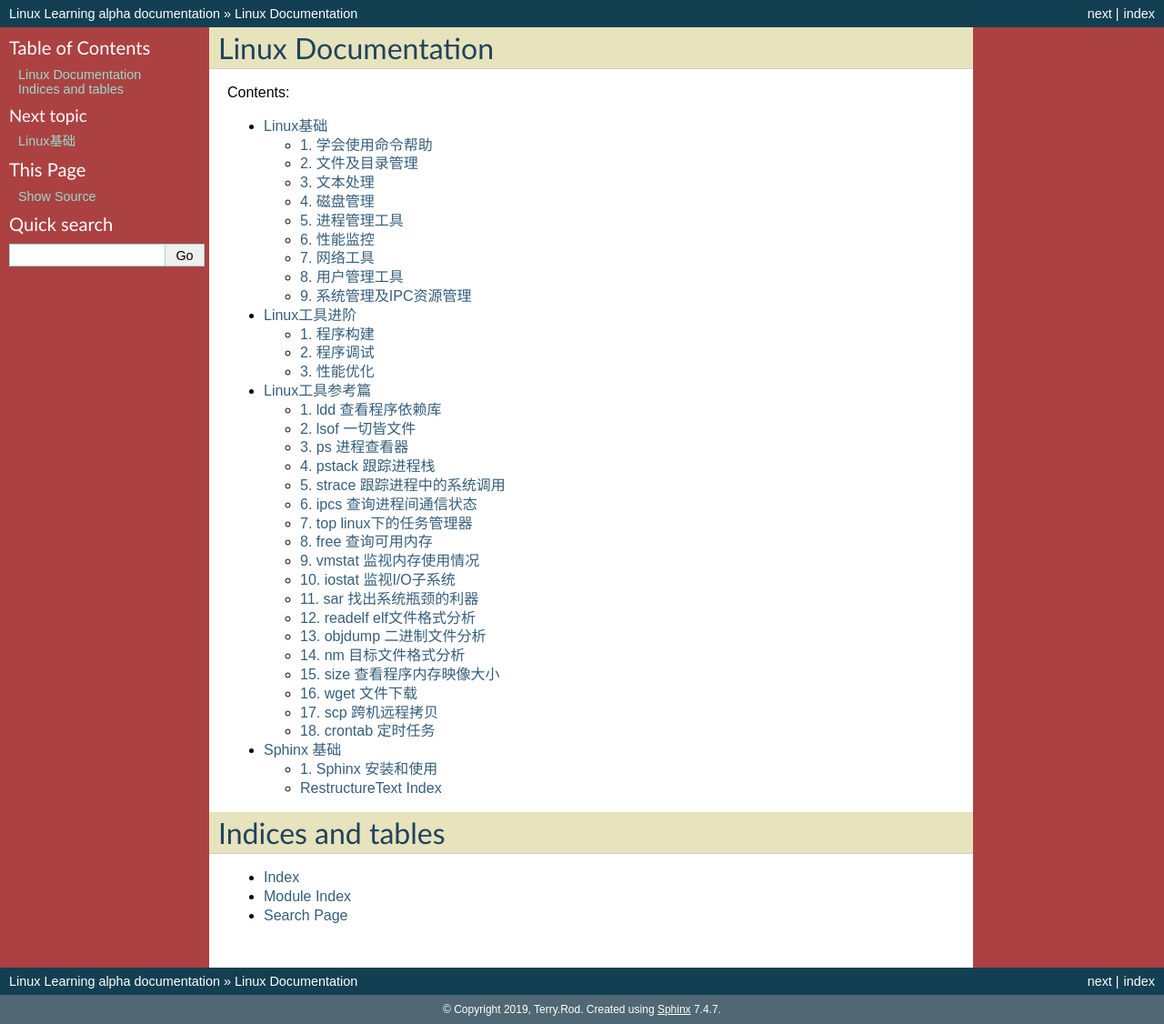
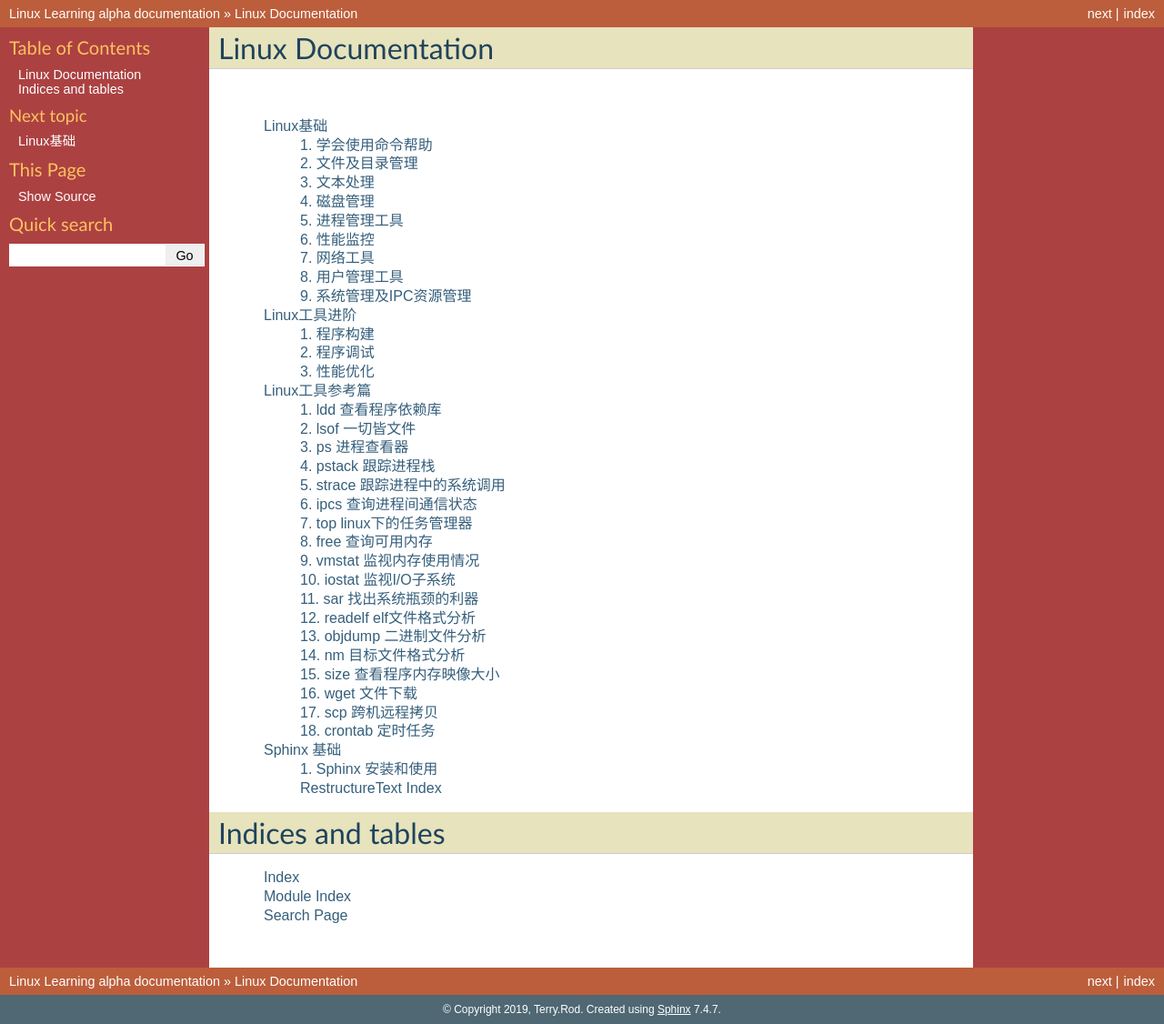
Before and after one commit to lupguo/linux-doc, a Sphinx documentation site: the page built from source/index.rst, in a window 1280 px wide and 1126 px high. Shown: the whole window at 91% size. Built offline with Sphinx 7.4.7, drawn with Linux system fonts in a browser that asks for light colours; pages that are not in the unit, such as notebooks, are missing from menus.

Commit message:
调色处理

```diff
--- a/source/conf.py
+++ b/source/conf.py
@@ -63,8 +63,17 @@ html_theme = "classic"
 html_static_path = ['_static', '_themes']
 
 html_theme_options = {
-    "stickysidebar" : True,
-    "footerbgcolor" : "#4f6873",
-    "sidebarbgcolor" : "#ac4142",
-    "headbgcolor" : "#e6e3bd",
+    "stickysidebar": True,
+
+    # 背景色
+    "relbarbgcolor": "#f75a1ea6",
+    "sidebarbgcolor": "#ac4142",
+    "footerbgcolor": "#4f6873",
+    "headbgcolor": "#e6e3bd",
+
+    "sidebartextcolor": "#fdc261",
+    "textcolor": "#ffffff",
+
+    # 左侧边栏
+    "sidebarlinkcolor": "#ffffff",
 }
```
